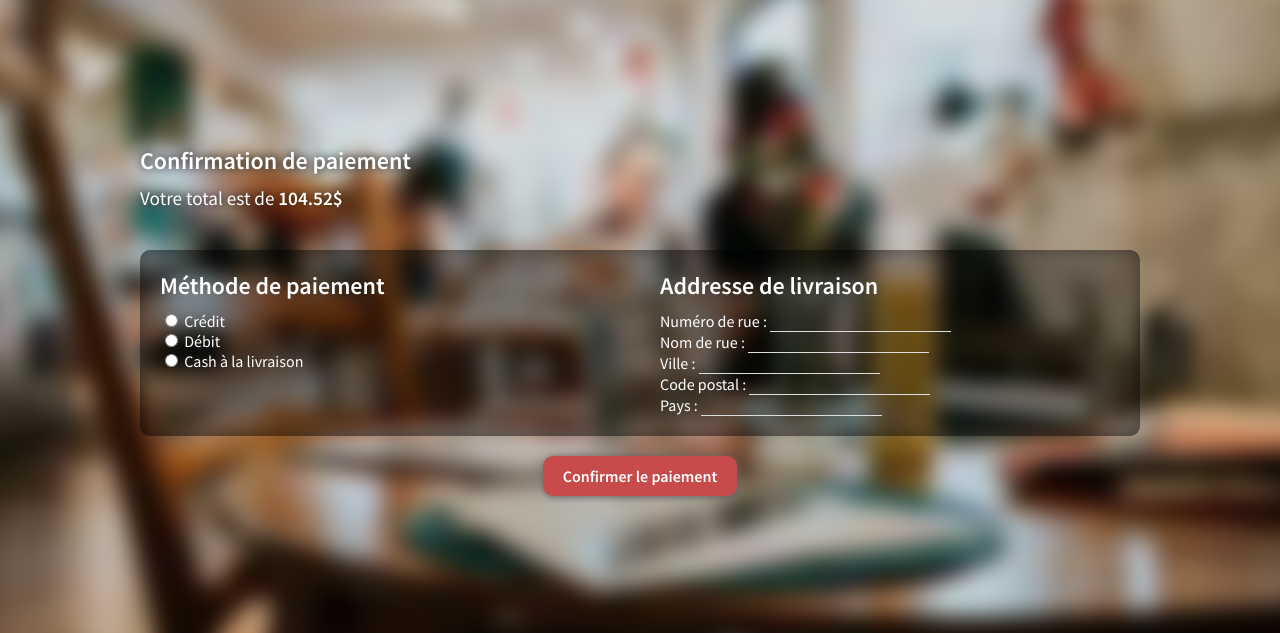
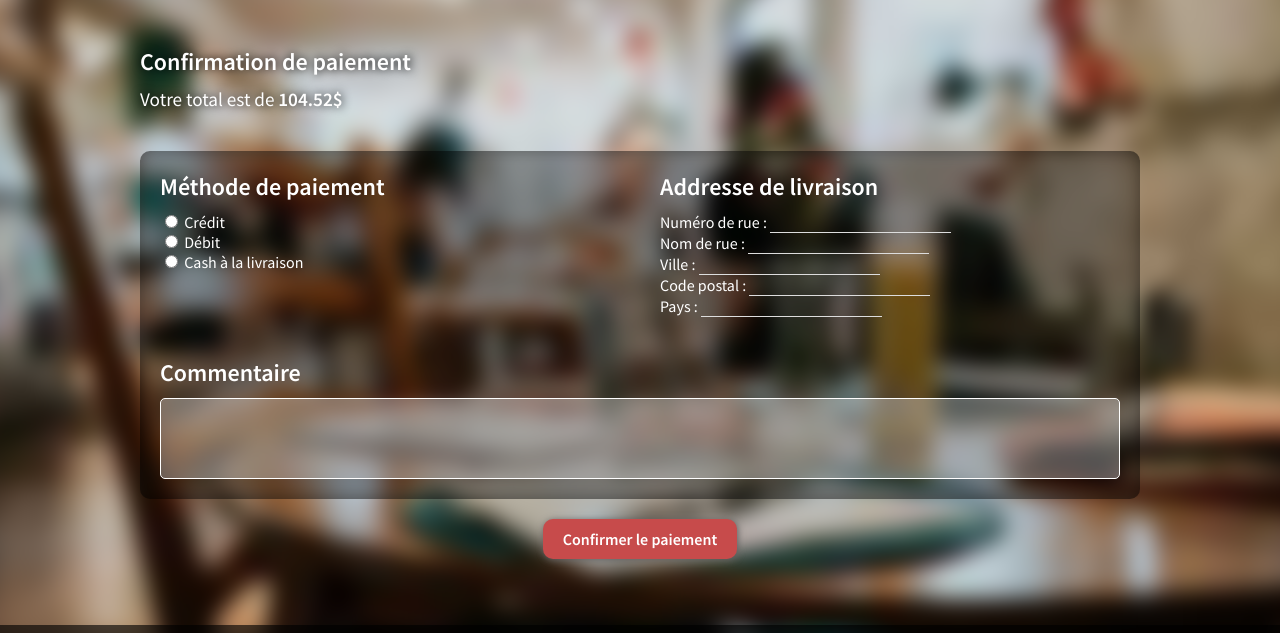
Before and after one commit to BenJeau/SEG3525-Lab, a plain HTML site: page layout/confirmation.html in a window 1280 px wide. Shown: the part 95-728 px from the top of the page. Drawn offline with Linux system fonts and the light colour scheme.

Commit message:
Added comment section

```diff
--- a/layout/confirmation.html
+++ b/layout/confirmation.html
@@ -7,7 +7,6 @@
     <title>Confirmation de paiment</title>
     <meta name='viewport' content='width=device-width, initial-scale=1'>
     <link rel='stylesheet' type='text/css' media='screen' href='../style/style.css'>
-   >
 </head>
 
 <body>
@@ -49,6 +48,11 @@
 							Pays : <input type="search" name="pays" placeholder=""> <br>
 						</div>
 					</div>
+					<div class="selection" id="commentaire">
+						<h1>Commentaire</h1>
+
+						<textarea name="Text1" cols="40" rows="5"></textarea>
+					</div>
 				</div>
 				<a href="/">
 					<p class="button">Confirmer le paiement</p>
--- a/style/style.css
+++ b/style/style.css
@@ -131,7 +131,8 @@ header .content {
     display: flex;
     flex-direction: column;
     flex: 1;
-    padding: 20px;
+	padding: 20px;
+	min-width: 200px;
 }
 
 .selection h1 {
@@ -140,6 +141,24 @@ header .content {
 
 .selection div {
     color: white;
+}
+
+#commentaire {
+	flex-basis: 100%;
+}
+
+#commentaire textarea {
+	background-color: #ffffff50;
+	border-color: #ffffff;
+	border-radius: 5px;
+	resize: none;
+	color: white;
+    transition: background-color 0.2s ease;
+}
+
+#commentaire textarea:focus {
+	outline: none;
+	background-color: #ffffff30;
 }
 
 div .content {
```
Also changed, not shown: layout/menu.html (+3 -1 lines).
